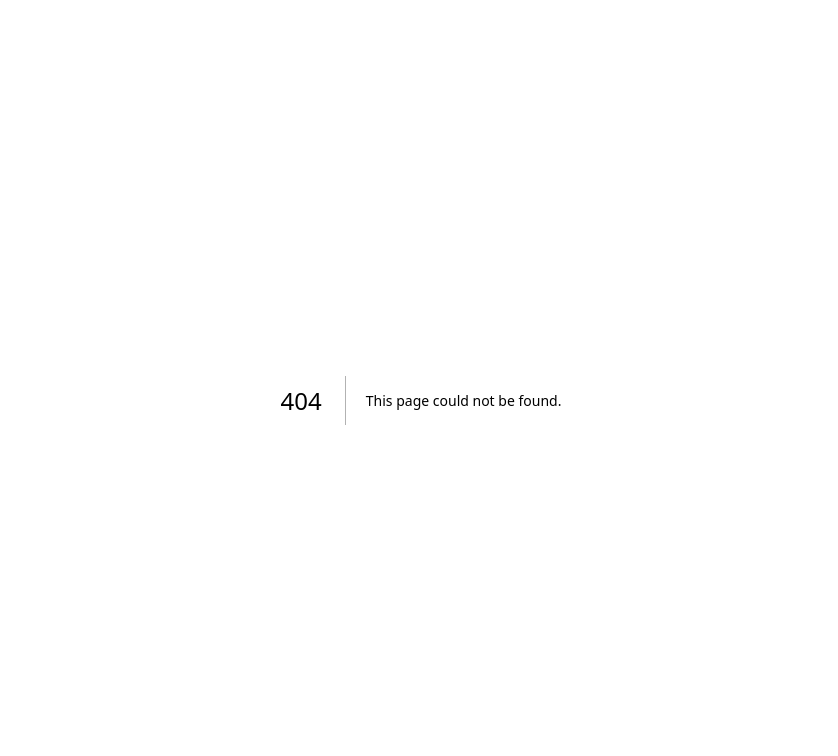
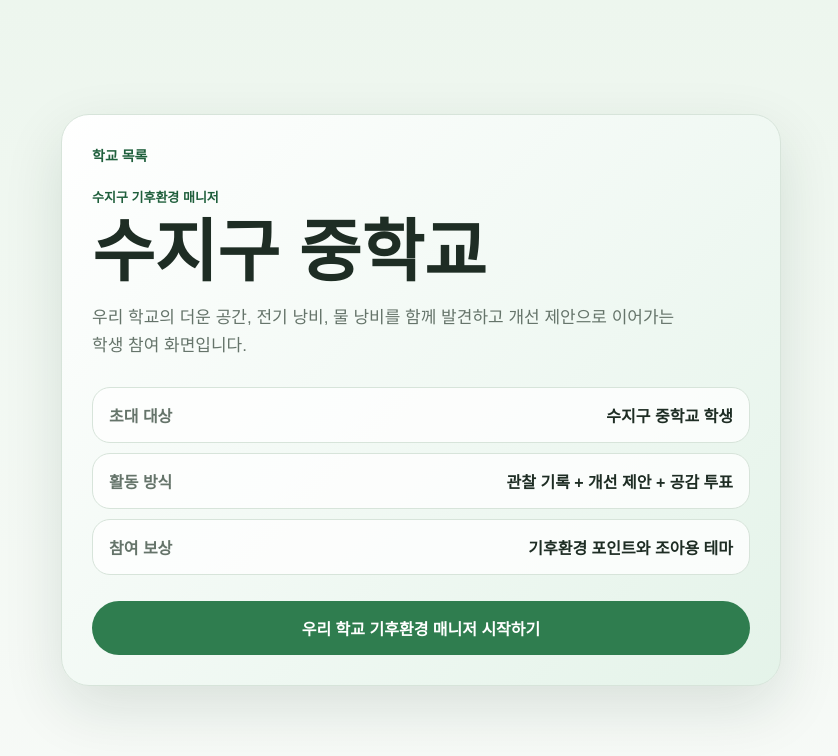
Before and after one commit to Doyeon72/climate-school-manager, a Next.js app: page /invite/1 in a window 1280 px wide. Before the commit this address had no page. Shown: the top 756 px of the page, without its empty margins (219-1057 px from the left). Built offline with nearby package versions, Linux system fonts and the light colour scheme.

Commit message:
학교별 초대 로그인 화면 추가

```diff
--- /dev/null
+++ b/app/invite/[school]/page.jsx
@@ -0,0 +1,156 @@
+import Link from 'next/link'
+
+const SCHOOLS = [
+  '대지중학교',
+  '용인대덕중학교',
+  '죽전중학교',
+  '현암중학교',
+  '문정중학교',
+  '수지중학교',
+  '이현중학교',
+  '정평중학교',
+  '상현중학교',
+  '서원중학교',
+  '성복중학교',
+  '손곡중학교',
+  '용인한빛중학교',
+  '신봉중학교',
+  '홍천중학교',
+  '동천중학교',
+]
+
+export async function generateMetadata({ params }) {
+  const { school } = await params
+  const schoolName = getSchoolName(school)
+
+  return {
+    title: `${schoolName} 기후환경 매니저 초대`,
+    description: `${schoolName} 학생을 위한 기후환경 매니저 초대 화면`,
+  }
+}
+
+function getSchoolName(rawSchool) {
+  const decodedSchool = decodeURIComponent(rawSchool || '')
+  return SCHOOLS.includes(decodedSchool) ? decodedSchool : '수지구 중학교'
+}
+
+export default async function SchoolInvitePage({ params }) {
+  const { school } = await params
+  const schoolName = getSchoolName(school)
+  const isKnownSchool = SCHOOLS.includes(schoolName)
+
+  return (
+    <main className="school-invite-page">
+      <section className="school-invite-card">
+        <Link className="back-link" href="/invite">학교 목록</Link>
+        <p className="invite-eyebrow">수지구 기후환경 매니저</p>
+        <h1>{schoolName}</h1>
+        <p className="invite-copy">
+          우리 학교의 더운 공간, 전기 낭비, 물 낭비를 함께 발견하고 개선 제안으로
+          이어가는 학생 참여 화면입니다.
+        </p>
+
+        <div className="invite-panel" aria-label="초대 정보">
+          <div>
+            <span>초대 대상</span>
+            <strong>{isKnownSchool ? `${schoolName} 학생` : '수지구 중학교 학생'}</strong>
+          </div>
+          <div>
+            <span>활동 방식</span>
+            <strong>관찰 기록 + 개선 제안 + 공감 투표</strong>
+          </div>
+          <div>
+            <span>참여 보상</span>
+            <strong>기후환경 포인트와 조아용 테마</strong>
+          </div>
+        </div>
+
+        <Link className="start-button" href={`/?school=${encodeURIComponent(schoolName)}`}>
+          우리 학교 기후환경 매니저 시작하기
+        </Link>
+      </section>
+
+      <style>{`
+        .school-invite-page {
+          min-height: 100vh;
+          display: grid;
+          place-items: center;
+          padding: 28px 16px;
+          color: #1e2d24;
+        }
+        .school-invite-card {
+          width: min(720px, 100%);
+          padding: 30px;
+          border: 1px solid #d7e4da;
+          border-radius: 28px;
+          background: linear-gradient(135deg, #ffffff 0%, #e4f3e9 100%);
+          box-shadow: 0 22px 60px rgba(18, 52, 31, .12);
+        }
+        .back-link {
+          display: inline-flex;
+          margin-bottom: 22px;
+          color: #1f5f3c;
+          font-size: 14px;
+          font-weight: 800;
+          text-decoration: none;
+        }
+        .invite-eyebrow {
+          margin: 0 0 10px;
+          color: #1f5f3c;
+          font-size: 13px;
+          font-weight: 800;
+        }
+        .school-invite-card h1 {
+          margin: 0;
+          font-size: clamp(38px, 8vw, 68px);
+          line-height: 1.02;
+        }
+        .invite-copy {
+          max-width: 590px;
+          margin: 16px 0 0;
+          color: #65746a;
+          font-size: 17px;
+          line-height: 1.7;
+        }
+        .invite-panel {
+          display: grid;
+          gap: 10px;
+          margin: 26px 0;
+        }
+        .invite-panel div {
+          display: flex;
+          justify-content: space-between;
+          gap: 14px;
+          padding: 15px 16px;
+          border: 1px solid #d7e4da;
+          border-radius: 18px;
+          background: rgba(255, 255, 255, .78);
+        }
+        .invite-panel span {
+          color: #65746a;
+          font-weight: 700;
+        }
+        .invite-panel strong {
+          text-align: right;
+        }
+        .start-button {
+          display: inline-flex;
+          justify-content: center;
+          width: 100%;
+          padding: 15px 18px;
+          border-radius: 999px;
+          background: #2f7d4f;
+          color: #ffffff;
+          font-weight: 900;
+          text-decoration: none;
+        }
+        .start-button:hover { background: #1f5f3c; }
+        @media (max-width: 560px) {
+          .school-invite-card { padding: 22px; border-radius: 22px; }
+          .invite-panel div { display: grid; }
+          .invite-panel strong { text-align: left; }
+        }
+      `}</style>
+    </main>
+  )
+}
```
